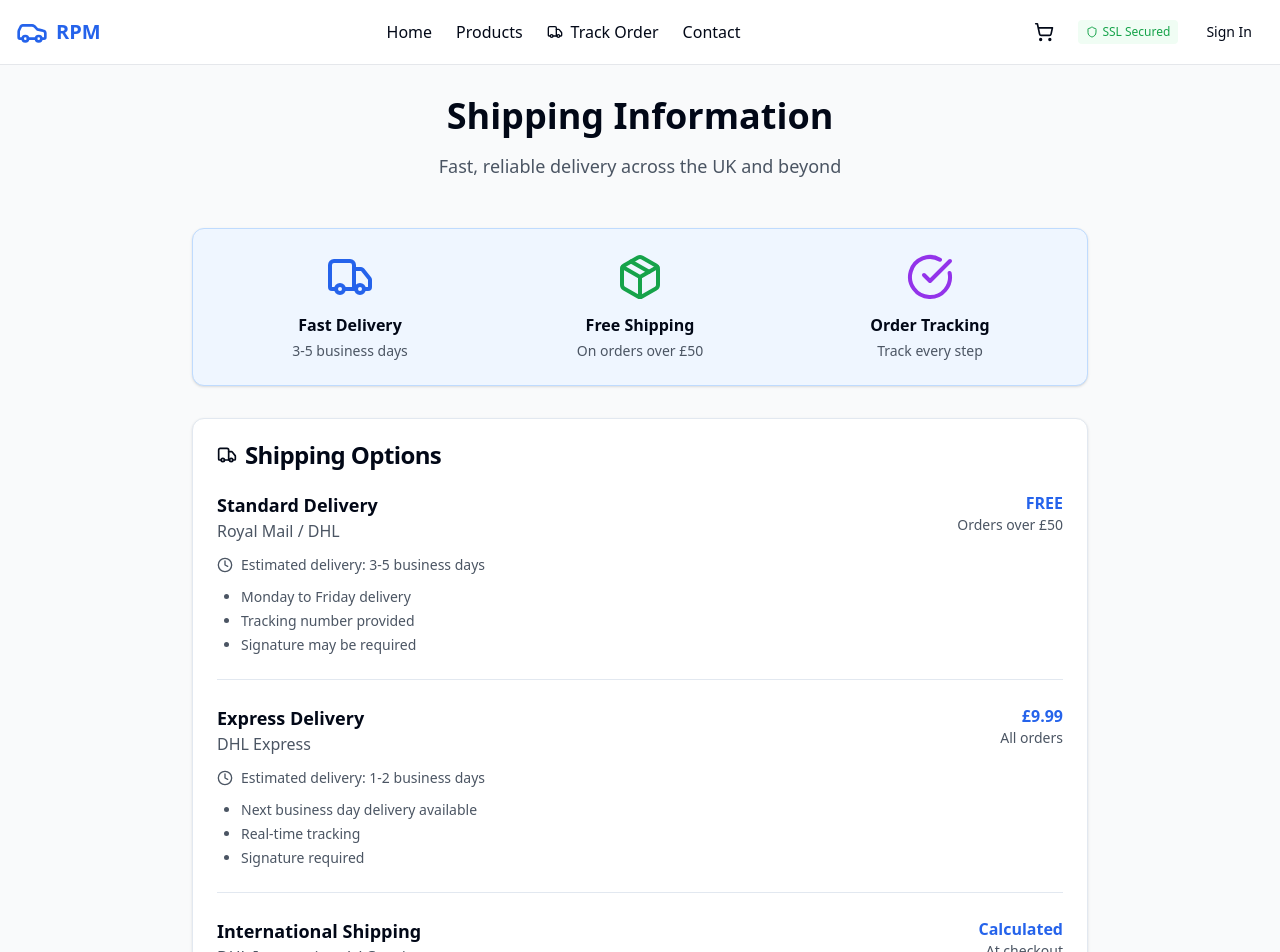
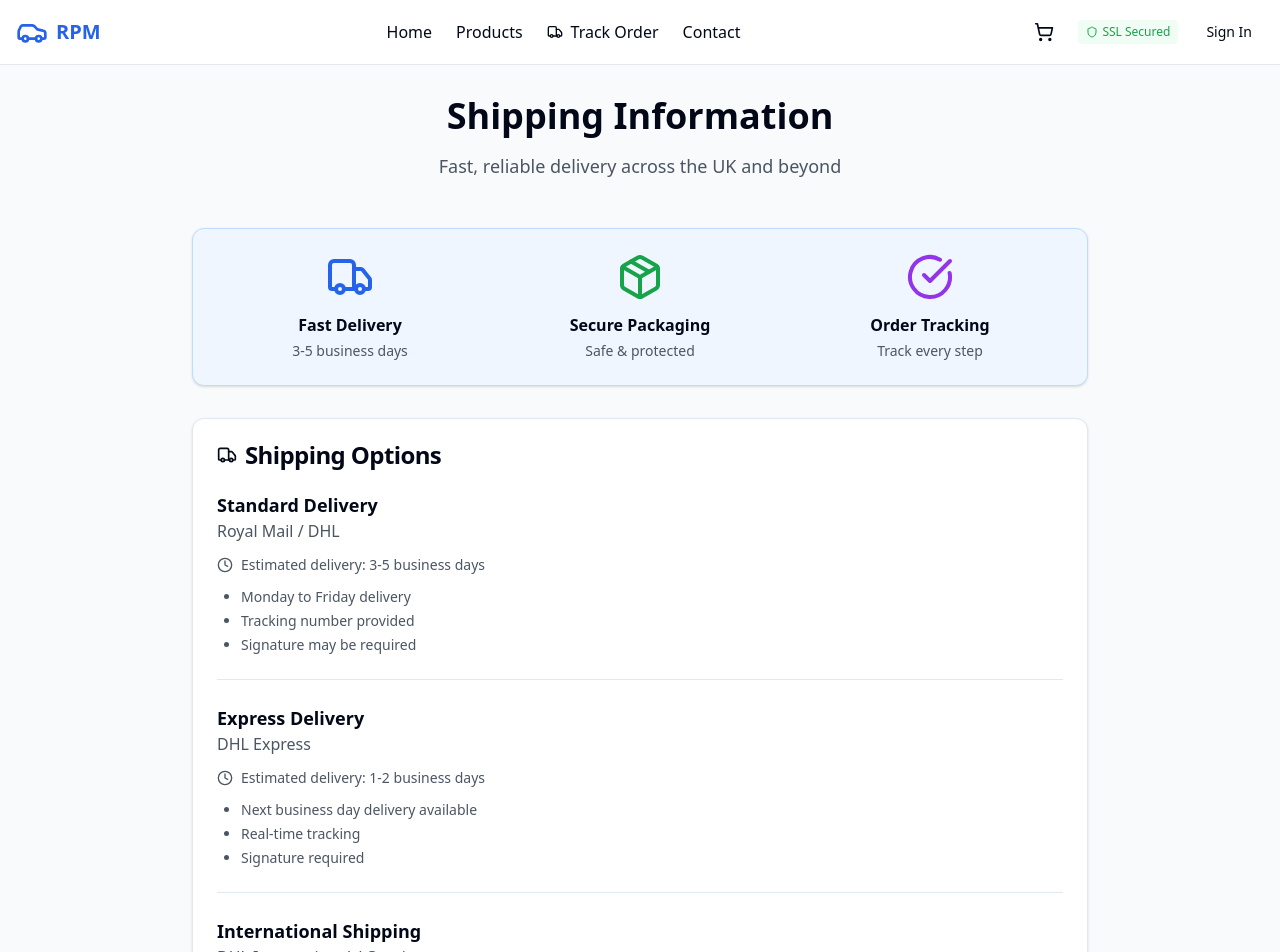
Before and after one commit to Hydra038/rpm, a Next.js app: page /shipping in a window 1280 px wide. Shown: the top 952 px of the page. Built offline with nearby package versions, Linux system fonts and the light colour scheme.

Commit message:
Fix Supabase auth token persistence and remove prices from shipping page

```diff
--- a/app/shipping/page.tsx
+++ b/app/shipping/page.tsx
@@ -25,8 +25,8 @@ export default function ShippingPage() {
               </div>
               <div className="text-center">
                 <Package className="w-12 h-12 text-green-600 mx-auto mb-3" />
-                <h3 className="font-semibold mb-1">Free Shipping</h3>
-                <p className="text-sm text-gray-600">On orders over £50</p>
+                <h3 className="font-semibold mb-1">Secure Packaging</h3>
+                <p className="text-sm text-gray-600">Safe & protected</p>
               </div>
               <div className="text-center">
                 <CheckCircle className="w-12 h-12 text-purple-600 mx-auto mb-3" />
@@ -48,15 +48,9 @@ export default function ShippingPage() {
           <CardContent>
             <div className="space-y-6">
               <div className="border-b pb-6">
-                <div className="flex justify-between items-start mb-3">
-                  <div>
+                <div className="mb-3">
                   <h3 className="font-semibold text-lg">Standard Delivery</h3>
                   <p className="text-gray-600">Royal Mail / DHL</p>
-                  </div>
-                  <div className="text-right">
-                    <div className="font-bold text-blue-600">FREE</div>
-                    <div className="text-sm text-gray-600">Orders over £50</div>
-                  </div>
                 </div>
                 <div className="flex items-center gap-2 text-sm text-gray-600">
                   <Clock className="w-4 h-4" />
@@ -70,15 +64,9 @@ export default function ShippingPage() {
               </div>
 
               <div className="border-b pb-6">
-                <div className="flex justify-between items-start mb-3">
-                  <div>
+                <div className="mb-3">
                   <h3 className="font-semibold text-lg">Express Delivery</h3>
                   <p className="text-gray-600">DHL Express</p>
-                  </div>
-                  <div className="text-right">
-                    <div className="font-bold text-blue-600">£9.99</div>
-                    <div className="text-sm text-gray-600">All orders</div>
-                  </div>
                 </div>
                 <div className="flex items-center gap-2 text-sm text-gray-600">
                   <Clock className="w-4 h-4" />
@@ -92,15 +80,9 @@ export default function ShippingPage() {
               </div>
 
               <div>
-                <div className="flex justify-between items-start mb-3">
-                  <div>
+                <div className="mb-3">
                   <h3 className="font-semibold text-lg">International Shipping</h3>
                   <p className="text-gray-600">DHL International / Courier</p>
-                  </div>
-                  <div className="text-right">
-                    <div className="font-bold text-blue-600">Calculated</div>
-                    <div className="text-sm text-gray-600">At checkout</div>
-                  </div>
                 </div>
                 <div className="flex items-center gap-2 text-sm text-gray-600">
                   <Clock className="w-4 h-4" />
--- a/lib/supabase/client.ts
+++ b/lib/supabase/client.ts
@@ -10,4 +10,11 @@ console.log('Supabase client configuration:', {
   keyLength: supabaseAnonKey?.length
 });
 
-export const supabase = createClient(supabaseUrl, supabaseAnonKey);
+export const supabase = createClient(supabaseUrl, supabaseAnonKey, {
+  auth: {
+    autoRefreshToken: true,
+    persistSession: true,
+    detectSessionInUrl: true,
+    storage: typeof window !== 'undefined' ? window.localStorage : undefined,
+  }
+});
```
Lines whose indentation alone changed are shown as unchanged.
